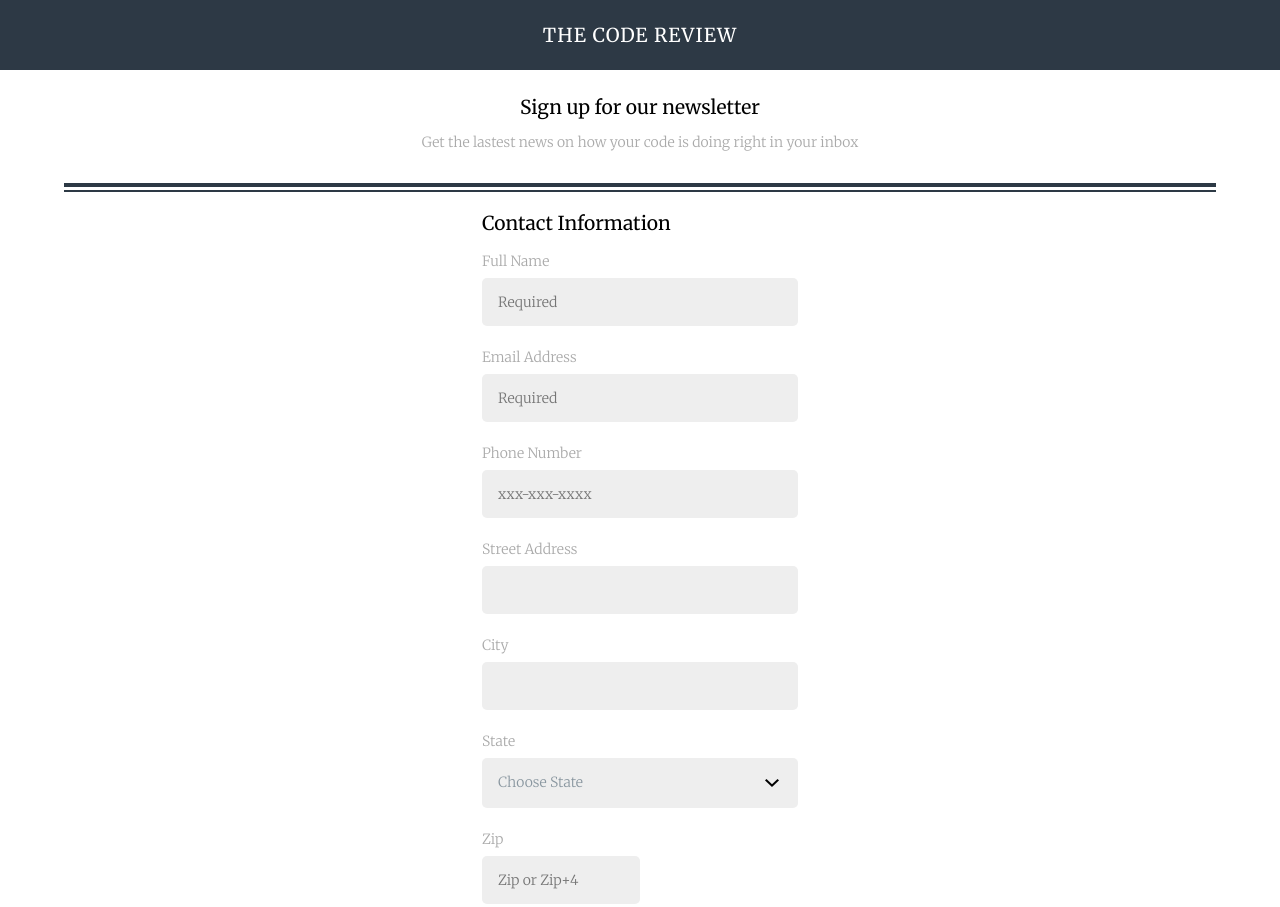
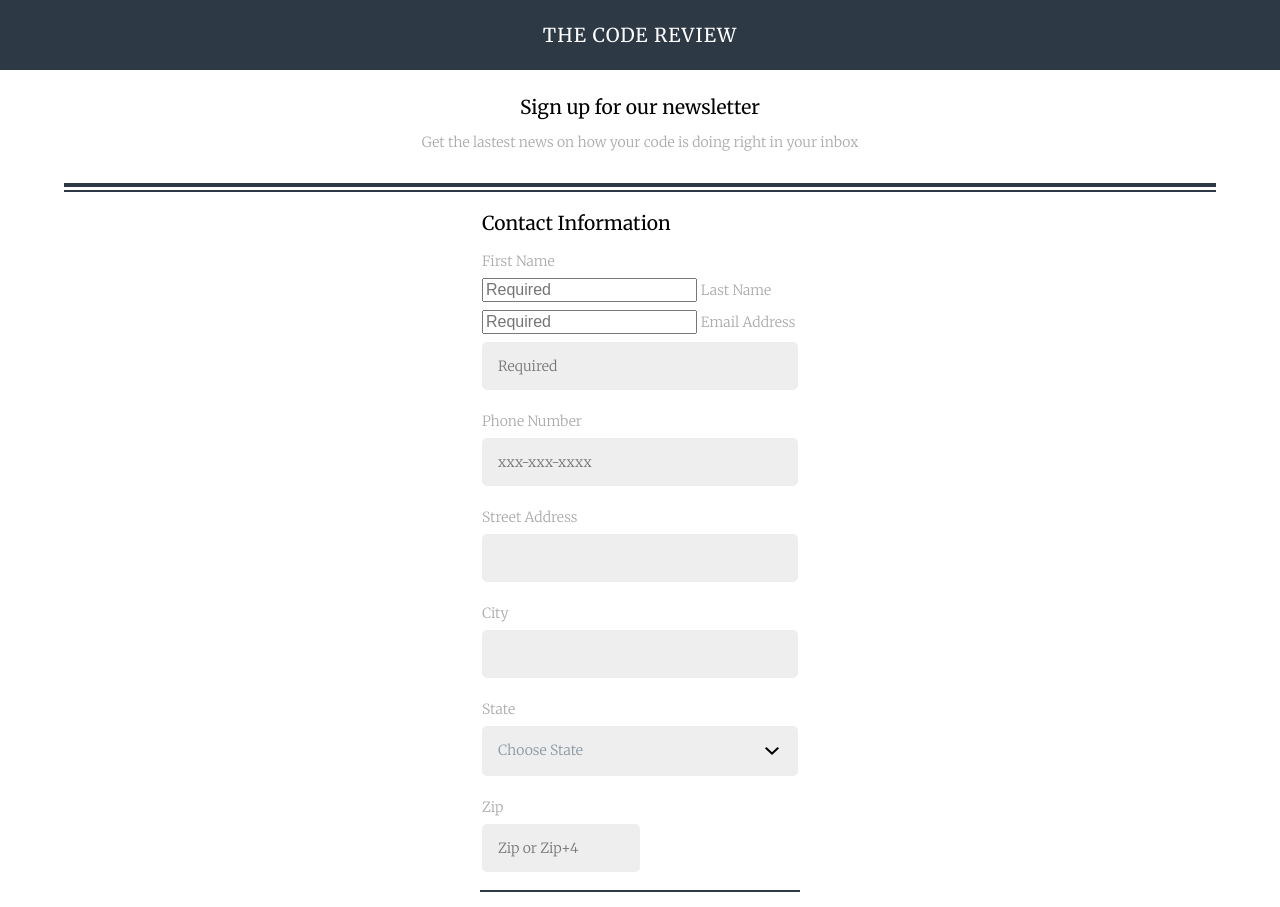
Before and after one commit to cwsattgast/project-3, a plain HTML site: page index.html in a window 1280 px wide. Shown: the top 907 px of the page. Drawn offline with Linux system fonts and the light colour scheme.

Commit message:
Change to first and last name fields

```diff
--- a/index.html
+++ b/index.html
@@ -21,8 +21,10 @@
       <form action="example.html" method="post">
         <fieldset>
           <legend>Contact Information</legend>
-            <label for="name">Full Name</label>
-            <input type="text" id="name" name="user_name" placeholder="Required" required pattern="\w+\s+\w+(\s+\w+)?(\s+\w+)?(\s+\w+)?" title="Please type first and last name">
+            <label for="name_f">First Name</label>
+            <input type="text" id="name_f" name="name_f" placeholder="Required" required title="Please type first name">
+            <label for="name_l">Last Name</label>
+            <input type="text" id="name_l" name="name_l" placeholder="Required" required title="Please type last name">
             <label for="email">Email Address</label>
             <input type="email" id="email" name="user_email" placeholder="Required" required>
             <label for="phone">Phone Number</label>
```
